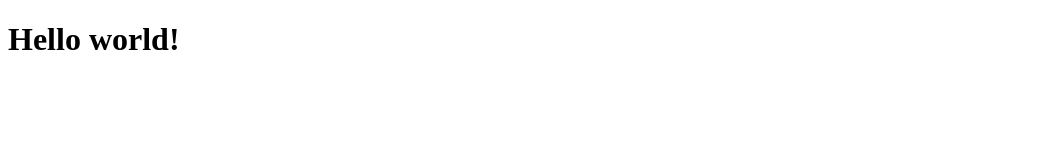
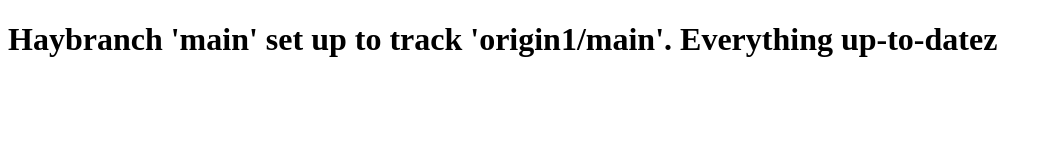
Before and after one commit to OlhaKrv/my-project, a plain HTML site: page index1.html in a window 1280 px wide. Shown: the whole page, without its empty margins (0-1052 px from the left). Drawn offline with Linux system fonts and the light colour scheme.

Commit message:
delite files

```diff
--- a/my_page/index.html
+++ b/index1.html
@@ -6,7 +6,7 @@
   <title>Document</title>
 </head>
 <body>
-  <h1>Hello world!</h1>
-  </ul>
+  <h1>Haybranch 'main' set up to track 'origin1/main'.
+    Everything up-to-datez</h1>
 </body>
 </html>
--- a/my_page/style.css
+++ /dev/null
@@ -1,3 +0,0 @@
-body {
-margin: 0;
-}
```
Also changed, not shown: 2 other files.
